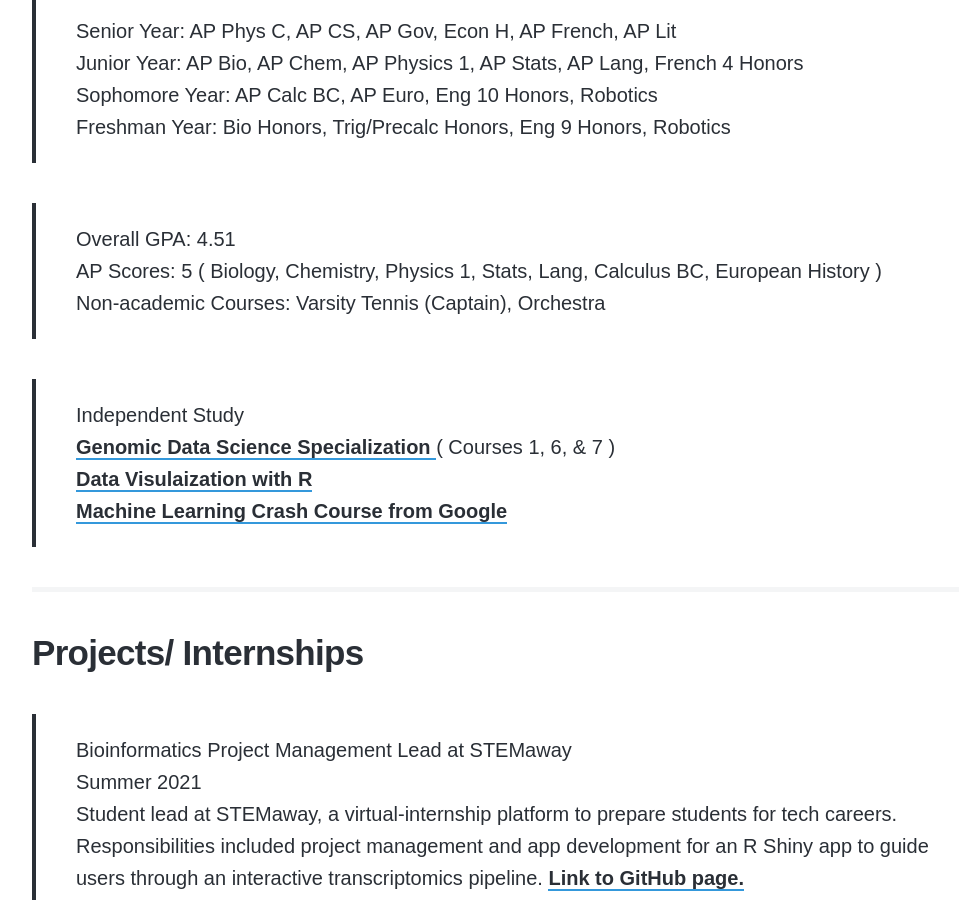
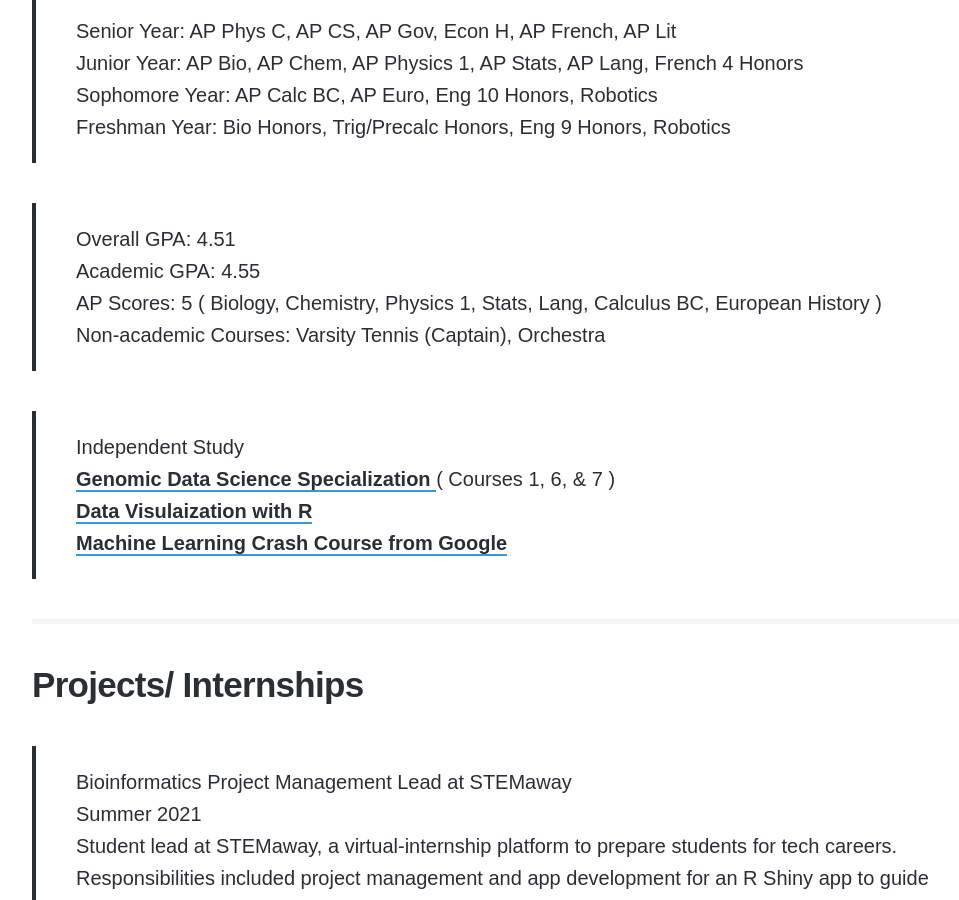
Before and after one commit to disha-22/disha-22.github.io, a Jekyll site: the page built from _pages/Resume.md, in a window 1280 px wide and 900 px high, scrolled down 1036 px. Shown: the whole window, without its empty margins (138-1097 px from the left). Built offline with Jekyll 4.4.1, drawn with Linux system fonts in a browser that asks for light colours; nearby versions of some CDN libraries; some web fonts are replaced.

Commit message:
Update Resume.md

```diff
--- a/_pages/Resume.md
+++ b/_pages/Resume.md
@@ -19,6 +19,7 @@ featured_image: /images/resume3.jpg
 <br> Freshman Year: Bio Honors, Trig/Precalc Honors, Eng 9 Honors, Robotics
 
 > Overall GPA: 4.51
+<br> Academic GPA: 4.55
 <br> AP Scores: 5 ( Biology, Chemistry, Physics 1, Stats, Lang, Calculus BC, European History )
 <br> Non-academic Courses: Varsity Tennis (Captain), Orchestra
 
```
